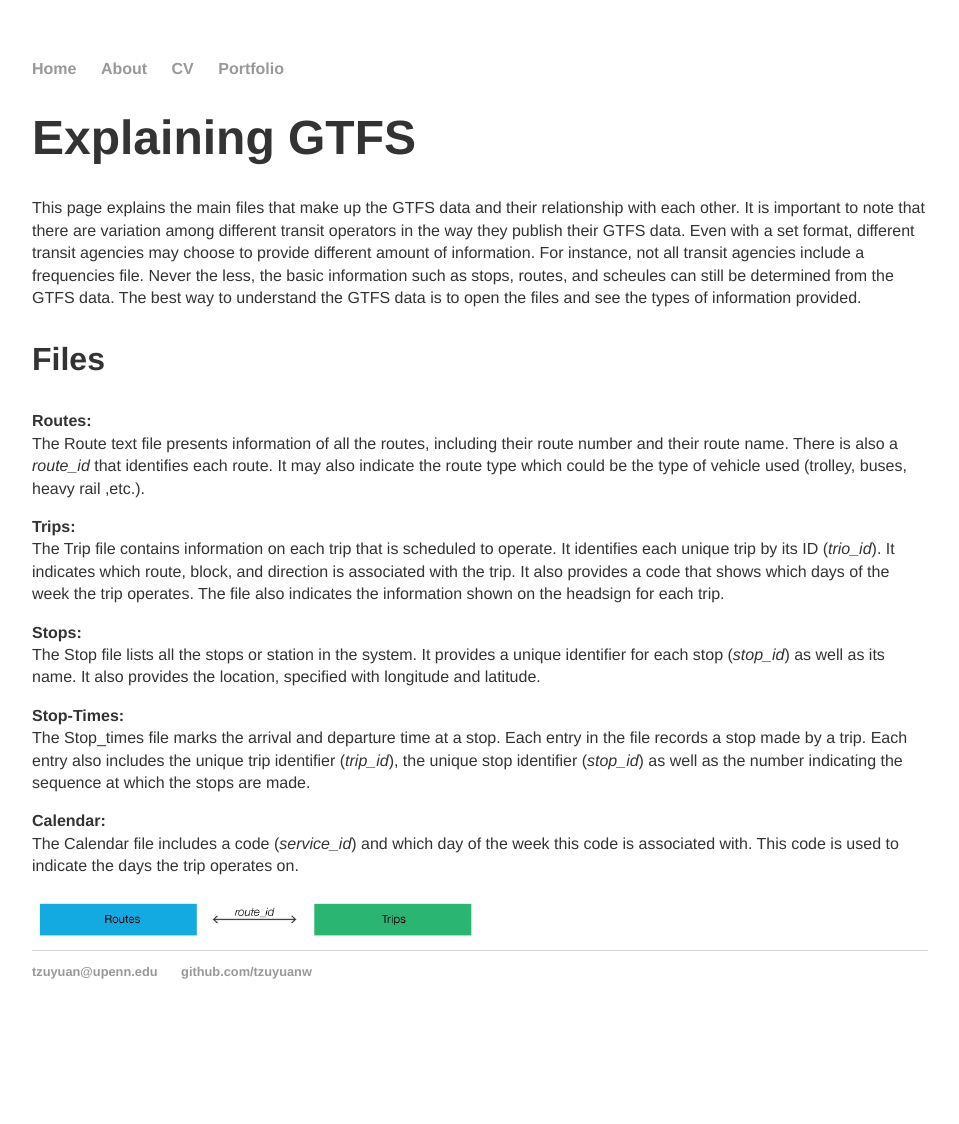
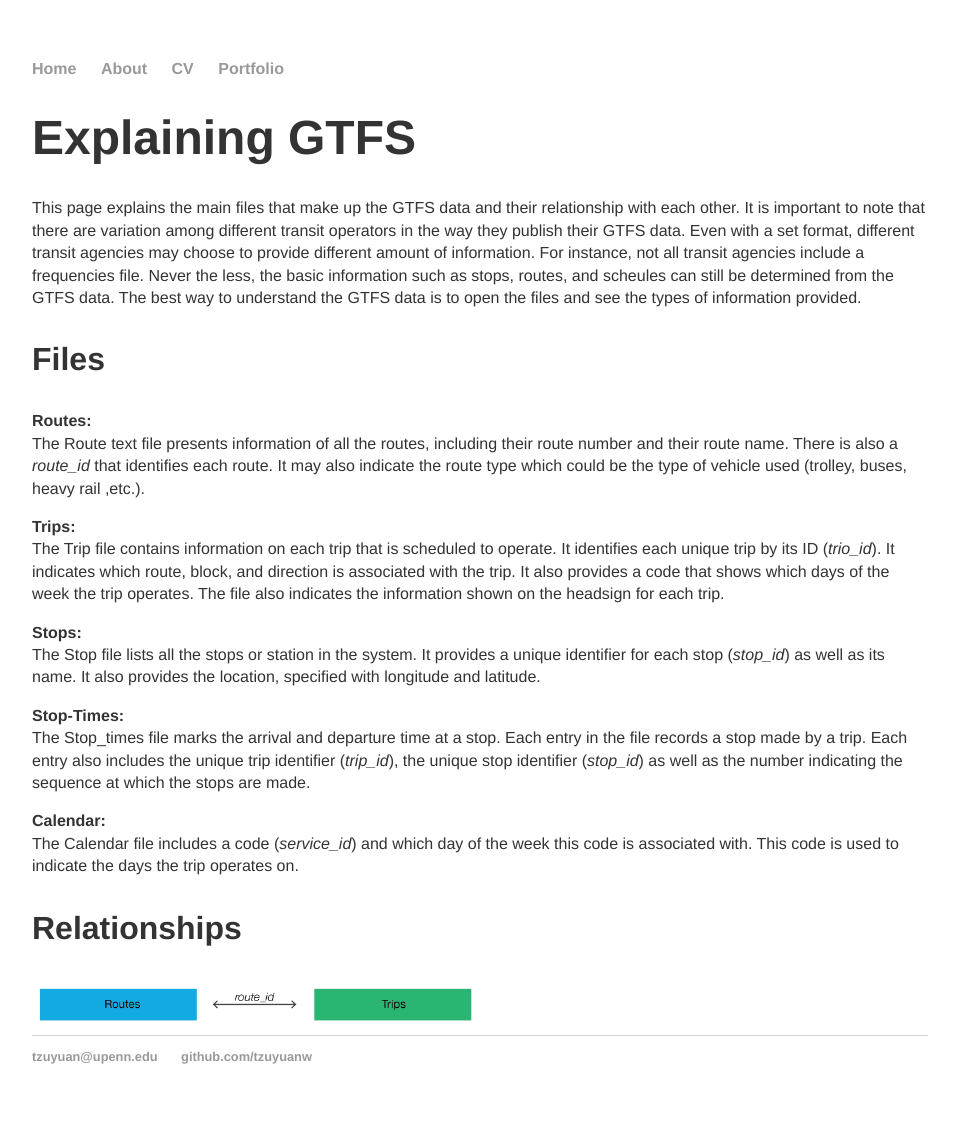
Before and after one commit to tzuyuanw/tzuyuanw.github.io, a Jekyll site: the page built from blog/GTFSexplanation.html, in a window 1280 px wide. Shown: the whole page, without its empty margins (160-1119 px from the left). Built offline with Jekyll 4.4.1, drawn with Linux system fonts in a browser that asks for light colours; before the commit the page ends 1039 px from its top, so only the background shows below that.

Commit message:
Update GTFSexplanation.html

```diff
--- a/blog/GTFSexplanation.html
+++ b/blog/GTFSexplanation.html
@@ -34,10 +34,20 @@ title: Explaining GTFS
 			Each entry also includes the unique trip identifier (<i>trip_id</i>),
 			the unique stop identifier (<i>stop_id</i>) as well as the number indicating the sequence at which the stops are made.
 		</p>
-		<p><b>Calendar:</b></br>
+		<p><b>Calendar:</b><br/>
 			The Calendar file includes a code (<i>service_id</i>) and which day of the week this code is associated with.
 			This code is used to indicate the days the trip operates on.
 		</p>
+		<h3>Relationships</h3>
+
+
+
+
+
+
+
+
+
 
 
 	</div>
```
